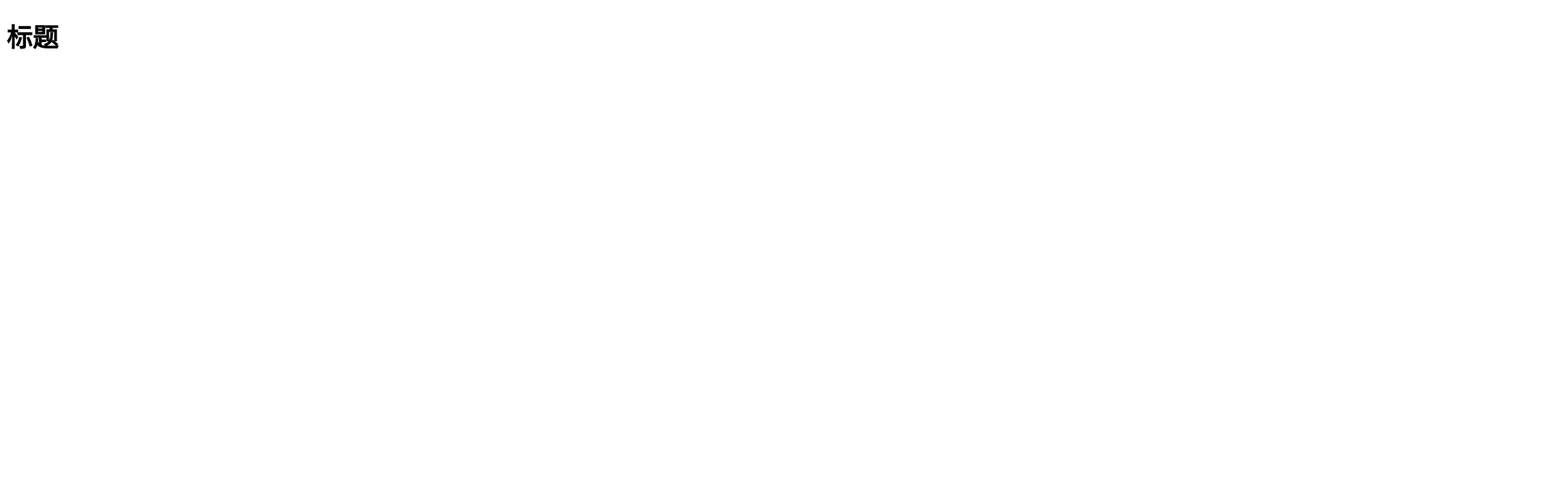
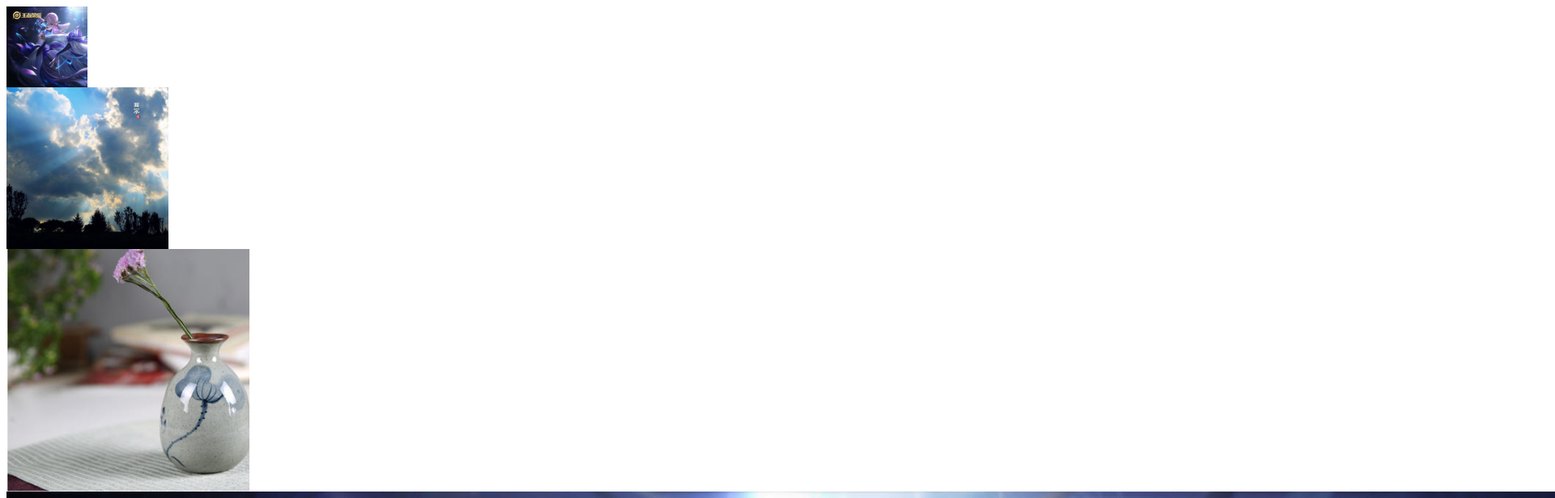
Before and after one commit to webProgrammer-wm/webpack-learn, a website built with webpack: page src/index.html in a window 1280 px wide. Shown: the top 616 px of the page at 81% size, 1920 px wide, since content can reach past the window. Built offline with nearby package versions, Linux system fonts and the light colour scheme.

Commit message:
3 打包图片资源和html文件里的图片

```diff
--- a/package.json
+++ b/package.json
@@ -11,8 +11,11 @@
   "license": "ISC",
   "devDependencies": {
     "css-loader": "^3.5.3",
+    "file-loader": "^6.0.0",
+    "html-loader": "^1.1.0",
     "html-webpack-plugin": "^4.3.0",
     "style-loader": "^1.2.1",
+    "url-loader": "^4.1.0",
     "webpack": "^4.43.0",
     "webpack-cli": "^3.3.11"
   },
--- a/src/index.html
+++ b/src/index.html
@@ -7,6 +7,9 @@
         <title>Title</title>
     </head>
     <body>
-        <h1>标题</h1>
+        <div id="box1"></div>
+        <div id="box2"></div>
+        <div id="box3"></div>
+        <img src="./images/0.jpg" alt="">
     </body>
 </html>
--- a/src/index.js
+++ b/src/index.js
@@ -1,5 +1 @@
-function add(a, b) {
-    return a + b
-}
-
-console.log(add(2, 3))
+import './style.scss'
--- /dev/null
+++ b/src/style.scss
@@ -0,0 +1,23 @@
+#box1 {
+    width: 100px;
+    height: 100px;
+    background-image: url('./images/0.jpg');
+    background-repeat: no-repeat;
+    background-size: cover;
+}
+
+#box2 {
+    width: 200px;
+    height: 200px;
+    background-image: url('./images/1.jpg');
+    background-repeat: no-repeat;
+    background-size: cover;
+}
+
+#box3 {
+    width: 300px;
+    height: 300px;
+    background-image: url('./images/2.jpg');
+    background-repeat: no-repeat;
+    background-size: cover;
+}
--- a/webpack.config.js
+++ b/webpack.config.js
@@ -36,6 +36,34 @@ const config = {
                     // 将sass文件编译成css文件
                     'sass-loader'
                 ]
+            },
+            {
+                // 问题：默认不能处理html中img图片
+                // 处理图片资源
+                test: /\.(jpg|png|gif|jpeg)$/,
+                // 需要下载 url-loader file-loader
+                loader: 'url-loader',
+                options: {
+                    // 图片大小小于8kb，就会被转换成base64编码
+                    // 优点：减少http请求（减轻服务器压力）
+                    // 缺点：图片体积会更大（文件请求速度会更慢）
+                    limit: 20 * 1024,
+                    // 问题：因为url-loader默认使用es6模块化解析，而html-loader引入图片是commonjs
+                    // 解析时会出问题：图片路径为[object Module]
+                    // 解决：关闭 url-loader的es6模块化，使用commonjs解析
+                    // tips：在我的机器上未遇到这种问题，猜测应该是url-loader的版本问题
+                    esModule: false,
+                    // 给图片进行重命名
+                    // [name]取原文件名
+                    // [hash:12]取图片的hash前12位
+                    // [ext]取文件的原扩展名
+                    name: '[name]-[hash:12].[ext]'
+                }
+            },
+            {
+                test: /\.html$/,
+                // 处理html文件里的img图片（负责引入img，从而能被url-loader进行处理
+                loader: 'html-loader'
             }
         ]
     },
```
Also changed, not shown: src/images/0.jpg (added), src/images/1.jpg (added), src/images/2.jpg (added), 1 other file.
